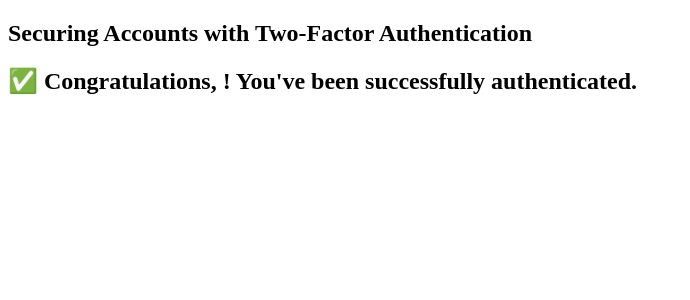
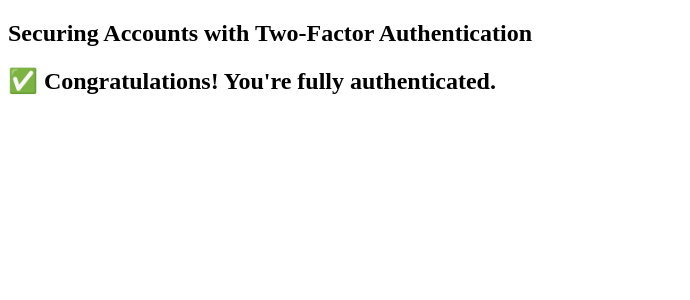
Before and after one commit to henriquesgabriel/flask-authentication, a Flask app: page /dashboard in a window 1280 px wide. Shown: the part 26-326 px from the top of the page, without its empty margins (0-690 px from the left). Run offline with Flask 2, Linux system fonts and the light colour scheme; a user stored in the database is signed in; parts of the project's set-up code (start-up, migrations or seed data) failed here and were passed over.

Commit message:
refactor: add some formatting

```diff
--- a/login/templates/dashboard.html
+++ b/login/templates/dashboard.html
@@ -1,6 +1,5 @@
-{% extends "base.html" %}
-{% block content %}
+{% extends "base.html" %} {% block content %}
 <h1 class="title">
-  &#9989; Congratulations, {{ first_name }}! You've been successfully authenticated.
+  &#9989; Congratulations! You're fully authenticated.
 </h1>
 {% endblock %}
```
Also changed, not shown: login/auth.py (+27 -8 lines), login/db.sqlite3, 1 other file.
